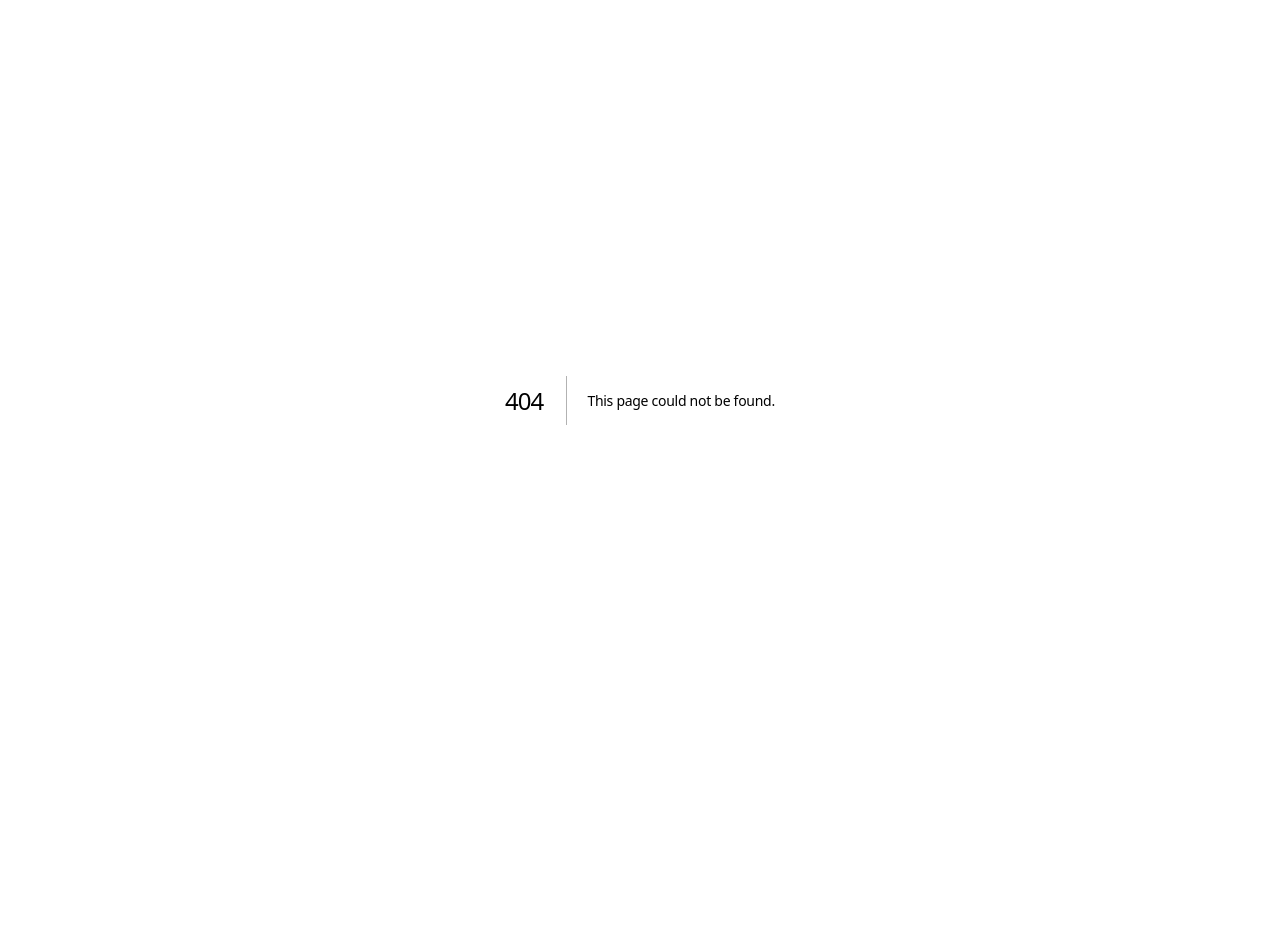
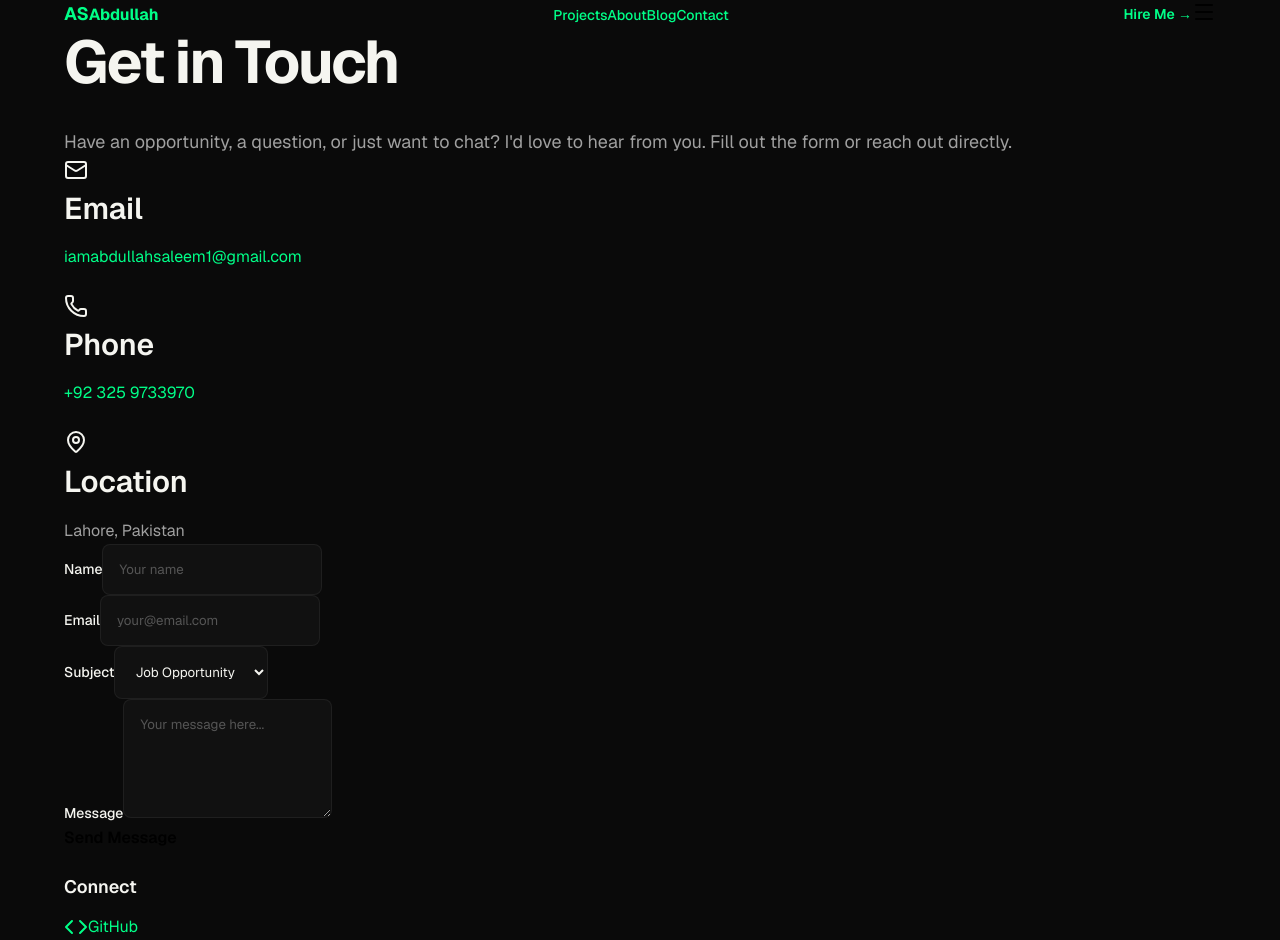
Before and after one commit to abdullahsaleem1/my-personal-portfolio, a Next.js app: page /contact in a window 1280 px wide. Before the commit this address had no page. Shown: the top 940 px of the page. Before the commit the page ends 800 px from the top, so only its background shows below. Built offline with nearby package versions, Linux system fonts and the light colour scheme.

Commit message:
feat: add contact page with form and contact information

```diff
--- /dev/null
+++ b/app/contact/page.tsx
@@ -0,0 +1,21 @@
+import { Metadata } from 'next';
+import Navbar from '@/components/layout/Navbar';
+import Footer from '@/components/layout/Footer';
+import Contact from '@/components/sections/Contact';
+
+export const metadata: Metadata = {
+  title: 'Contact',
+  description: 'Get in touch with Abdullah. Available for opportunities and collaborations.',
+};
+
+export default function ContactPage() {
+  return (
+    <>
+      <Navbar />
+      <main className="pt-20">
+        <Contact />
+      </main>
+      <Footer />
+    </>
+  );
+}
--- /dev/null
+++ b/components/sections/Contact.tsx
@@ -0,0 +1,252 @@
+'use client';
+
+import { useState } from 'react';
+import { motion } from 'framer-motion';
+import { Mail, Phone, MapPin, Code, Briefcase } from 'lucide-react';
+
+export default function Contact() {
+  const [formData, setFormData] = useState({
+    name: '',
+    email: '',
+    subject: 'Job Opportunity',
+    message: '',
+  });
+  const [loading, setLoading] = useState(false);
+  const [submitted, setSubmitted] = useState(false);
+  const [error, setError] = useState('');
+
+  const handleChange = (e: React.ChangeEvent<HTMLInputElement | HTMLTextAreaElement | HTMLSelectElement>) => {
+    const { name, value } = e.target;
+    setFormData((prev) => ({ ...prev, [name]: value }));
+  };
+
+  const handleSubmit = async (e: React.FormEvent<HTMLFormElement>) => {
+    e.preventDefault();
+    setLoading(true);
+    setError('');
+
+    try {
+      const response = await fetch('/api/contact', {
+        method: 'POST',
+        headers: { 'Content-Type': 'application/json' },
+        body: JSON.stringify(formData),
+      });
+
+      if (response.ok) {
+        setSubmitted(true);
+        setFormData({
+          name: '',
+          email: '',
+          subject: 'Job Opportunity',
+          message: '',
+        });
+        setTimeout(() => setSubmitted(false), 5000);
+      } else {
+        setError('Failed to send message. Please try again.');
+      }
+    } catch (err) {
+      setError('An error occurred. Please try again later.');
+    } finally {
+      setLoading(false);
+    }
+  };
+
+  return (
+    <section className="py-20 px-6">
+      <motion.div
+        initial={{ opacity: 0 }}
+        whileInView={{ opacity: 1 }}
+        viewport={{ once: true }}
+        className="container max-w-6xl mx-auto"
+      >
+        {/* Header */}
+        <motion.div className="mb-16">
+          <h1 className="text-5xl md:text-6xl font-bold font-display mb-4">
+            Get in Touch
+          </h1>
+          <p className="text-text-secondary text-lg max-w-2xl">
+            Have an opportunity, a question, or just want to chat? I'd love to
+            hear from you. Fill out the form or reach out directly.
+          </p>
+        </motion.div>
+
+        {/* Contact Grid */}
+        <div className="grid md:grid-cols-3 gap-8 mb-16">
+          {/* Email */}
+          <motion.div
+            initial={{ opacity: 0, y: 20 }}
+            whileInView={{ opacity: 1, y: 0 }}
+            className="p-6 bg-bg-secondary border border-border-subtle rounded-lg"
+          >
+            <Mail className="w-6 h-6 text-accent-green mb-3" />
+            <h3 className="font-semibold mb-2">Email</h3>
+            <a
+              href="mailto:iamabdullahsaleem1@gmail.com"
+              className="text-text-secondary hover:text-accent-green transition-colors"
+            >
+              iamabdullahsaleem1@gmail.com
+            </a>
+          </motion.div>
+
+          {/* Phone */}
+          <motion.div
+            initial={{ opacity: 0, y: 20 }}
+            whileInView={{ opacity: 1, y: 0 }}
+            transition={{ delay: 0.1 }}
+            className="p-6 bg-bg-secondary border border-border-subtle rounded-lg"
+          >
+            <Phone className="w-6 h-6 text-accent-green mb-3" />
+            <h3 className="font-semibold mb-2">Phone</h3>
+            <a
+              href="tel:+923259733970"
+              className="text-text-secondary hover:text-accent-green transition-colors"
+            >
+              +92 325 9733970
+            </a>
+          </motion.div>
+
+          {/* Location */}
+          <motion.div
+            initial={{ opacity: 0, y: 20 }}
+            whileInView={{ opacity: 1, y: 0 }}
+            transition={{ delay: 0.2 }}
+            className="p-6 bg-bg-secondary border border-border-subtle rounded-lg"
+          >
+            <MapPin className="w-6 h-6 text-accent-green mb-3" />
+            <h3 className="font-semibold mb-2">Location</h3>
+            <p className="text-text-secondary">
+              Lahore, Pakistan
+            </p>
+          </motion.div>
+        </div>
+
+        {/* Contact Form */}
+        <motion.div
+          initial={{ opacity: 0, y: 20 }}
+          whileInView={{ opacity: 1, y: 0 }}
+          className="grid md:grid-cols-3 gap-12"
+        >
+          {/* Form */}
+          <div className="md:col-span-2">
+            <form onSubmit={handleSubmit} className="space-y-6">
+              <div>
+                <label className="block text-sm font-medium mb-2">Name</label>
+                <input
+                  type="text"
+                  name="name"
+                  value={formData.name}
+                  onChange={handleChange}
+                  required
+                  className="w-full px-4 py-3 bg-bg-secondary border border-border-subtle rounded-lg focus:border-accent-green focus:outline-none transition-colors"
+                  placeholder="Your name"
+                />
+              </div>
+
+              <div>
+                <label className="block text-sm font-medium mb-2">Email</label>
+                <input
+                  type="email"
+                  name="email"
+                  value={formData.email}
+                  onChange={handleChange}
+                  required
+                  className="w-full px-4 py-3 bg-bg-secondary border border-border-subtle rounded-lg focus:border-accent-green focus:outline-none transition-colors"
+                  placeholder="your@email.com"
+                />
+              </div>
+
+              <div>
+                <label className="block text-sm font-medium mb-2">
+                  Subject
+                </label>
+                <select
+                  name="subject"
+                  value={formData.subject}
+                  onChange={handleChange}
+                  className="w-full px-4 py-3 bg-bg-secondary border border-border-subtle rounded-lg focus:border-accent-green focus:outline-none transition-colors"
+                >
+                  <option>Job Opportunity</option>
+                  <option>Freelance</option>
+                  <option>Collaboration</option>
+                  <option>Other</option>
+                </select>
+              </div>
+
+              <div>
+                <label className="block text-sm font-medium mb-2">
+                  Message
+                </label>
+                <textarea
+                  name="message"
+                  value={formData.message}
+                  onChange={handleChange}
+                  required
+                  rows={5}
+                  className="w-full px-4 py-3 bg-bg-secondary border border-border-subtle rounded-lg focus:border-accent-green focus:outline-none transition-colors resize-none"
+                  placeholder="Your message here..."
+                ></textarea>
+              </div>
+
+              {error && (
+                <div className="p-4 bg-red-500/10 border border-red-500/30 rounded-lg text-red-400 text-sm">
+                  {error}
+                </div>
+              )}
+
+              {submitted && (
+                <div className="p-4 bg-accent-green/10 border border-accent-green/30 rounded-lg text-accent-green text-sm">
+                  ✓ Message sent! I'll get back to you within 24 hours.
+                </div>
+              )}
+
+              <button
+                type="submit"
+                disabled={loading}
+                className="w-full px-6 py-3 bg-accent-green text-bg-primary rounded-lg font-semibold hover:bg-accent-green-dim transition-colors disabled:opacity-50"
+              >
+                {loading ? 'Sending...' : 'Send Message'}
+              </button>
+            </form>
+          </div>
+
+          {/* Social Links */}
+          <div>
+            <h3 className="font-semibold text-lg mb-6">Connect</h3>
+            <div className="space-y-4">
+              {[
+                {
+                  icon: Code,
+                  label: 'GitHub',
+                  href: 'https://github.com/yourusername',
+                },
+                {
+                  icon: Briefcase,
+                  label: 'LinkedIn',
+                  href: 'https://linkedin.com/in/yourusername',
+                },
+                {
+                  icon: Mail,
+                  label: 'Email',
+                  href: 'mailto:iamabdullahsaleem1@gmail.com',
+                },
+              ].map(({ icon: Icon, label, href }) => (
+                <a
+                  key={label}
+                  href={href}
+                  target="_blank"
+                  rel="noopener noreferrer"
+                  className="flex items-center gap-3 p-4 bg-bg-secondary border border-border-subtle rounded-lg hover:border-accent-green hover:bg-accent-green/5 transition-colors group"
+                >
+                  <Icon className="w-5 h-5 text-text-secondary group-hover:text-accent-green transition-colors" />
+                  <span className="group-hover:text-accent-green transition-colors">
+                    {label}
+                  </span>
+                </a>
+              ))}
+            </div>
+          </div>
+        </motion.div>
+      </motion.div>
+    </section>
+  );
+}
```
